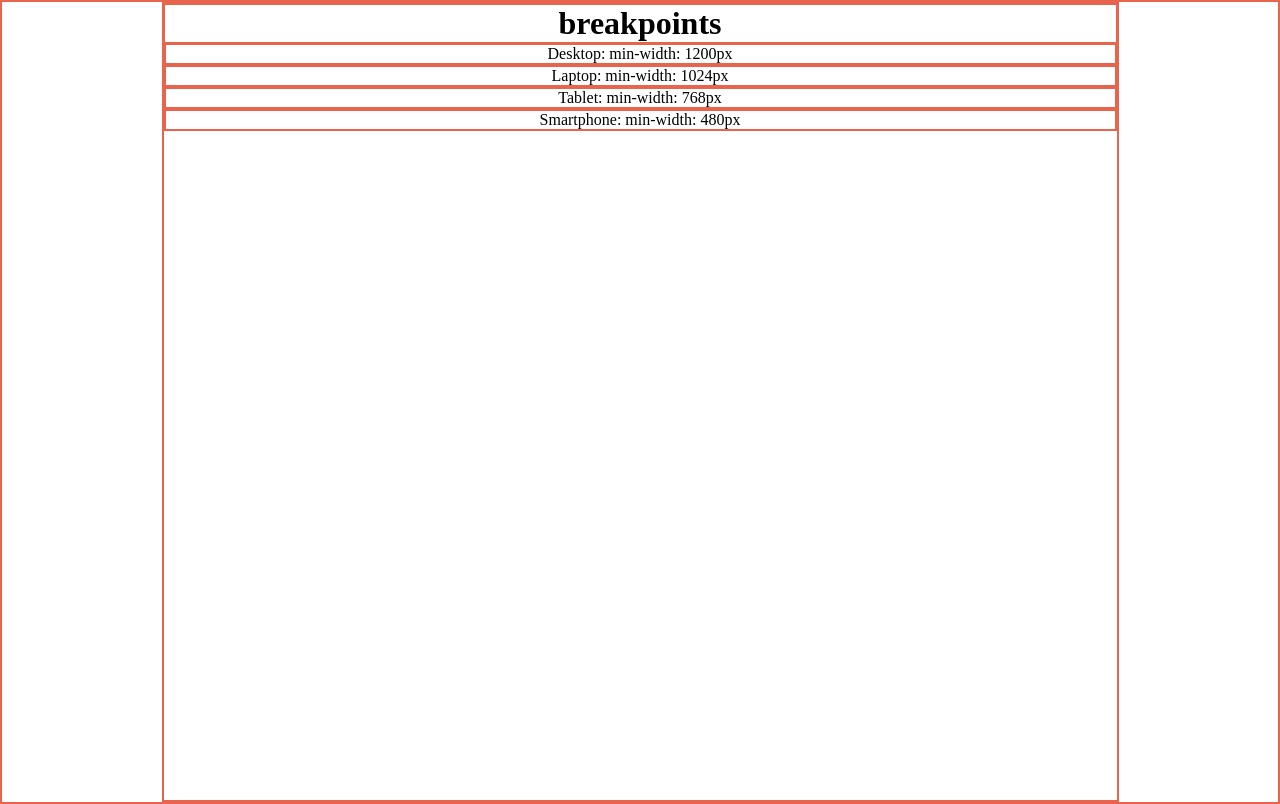
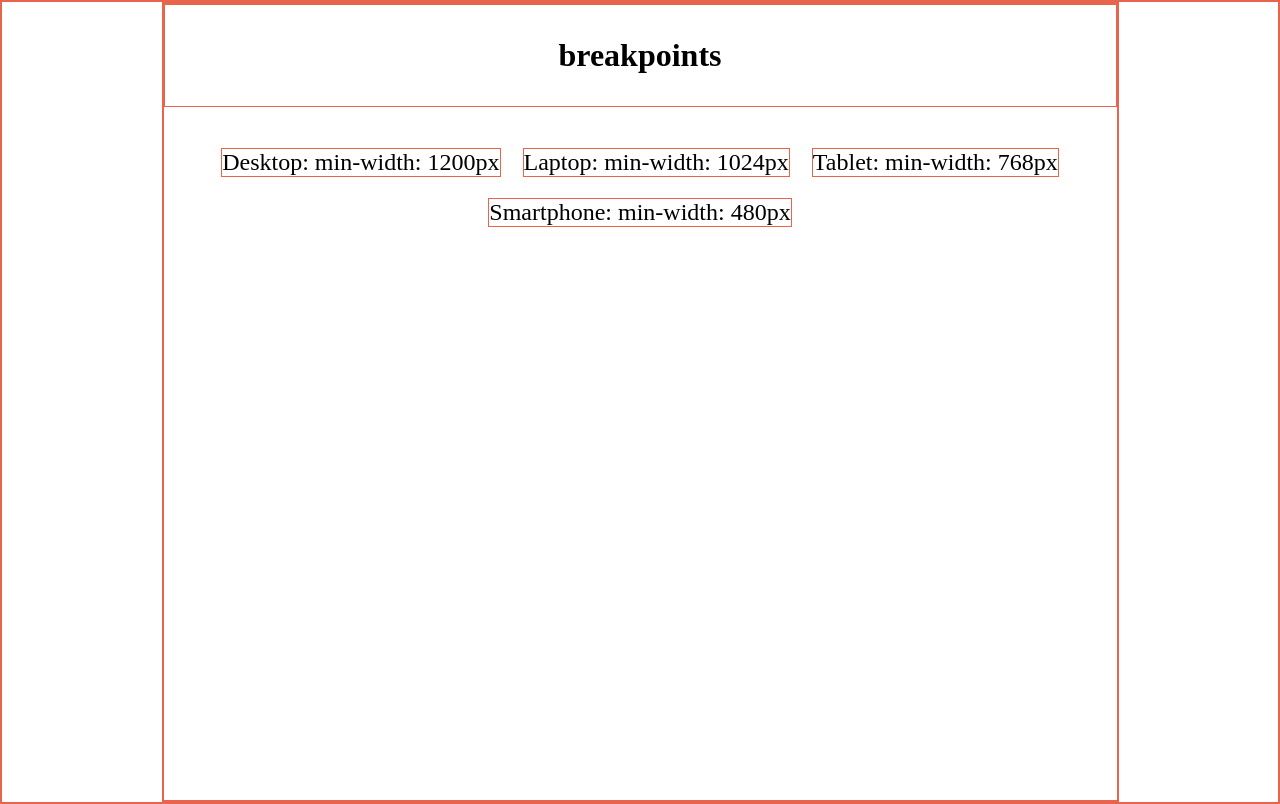
Before and after one commit to MarcusTo/BreakPoints, a plain HTML site: page breakpoints.html in a window 1280 px wide. Drawn offline with Linux system fonts and the light colour scheme.

Commit message:
second commit

```diff
--- a/style/breakpoints.css
+++ b/style/breakpoints.css
@@ -14,3 +14,17 @@
 .breakpoint{
     height: 100%;
 }
+.breakpoint > div{
+    border: 1px solid white;
+    border-radius: 5px;
+    font-size: 1.5rem;
+    display: inline-block;
+    height: 50px;
+    padding: 0.5rem;
+    width: auto;
+}
+
+.breakpoint h1{
+    padding: 2rem;
+    margin-bottom: 2rem;
+}
```
